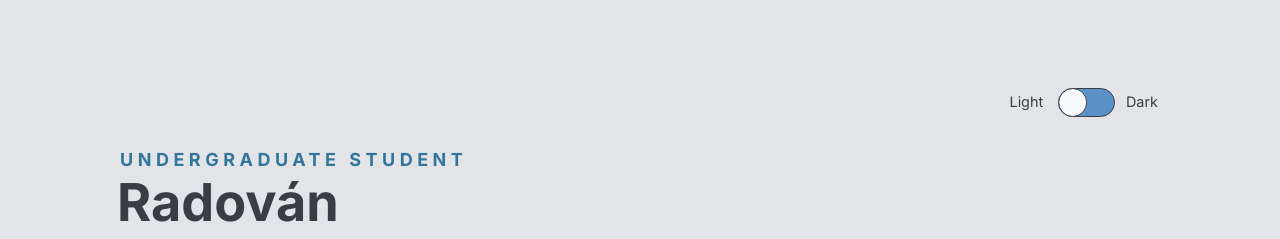
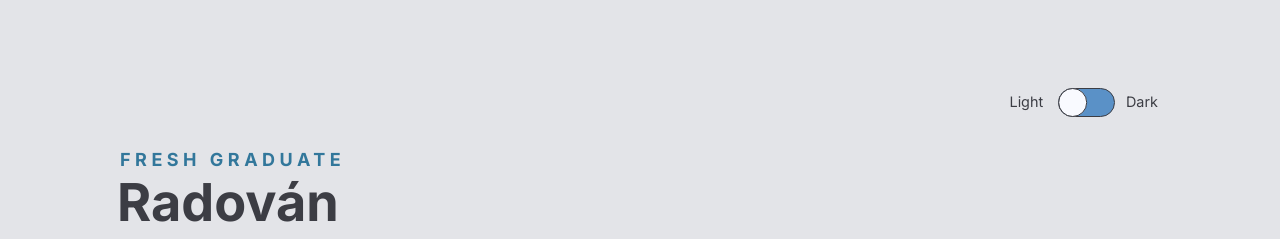
Before and after one commit to radovan-novakovity/radovan-novakovity.github.io, a plain HTML site: page index.html in a window 1280 px wide. Shown: the top 239 px of the page. Drawn offline with Linux system fonts and the light colour scheme.

Commit message:
changes to title text

```diff
--- a/index.html
+++ b/index.html
@@ -31,7 +31,7 @@
       </header>
       <article class="main-article">
         <div class="text">
-          <h2>Undergraduate student</h2>
+          <h2>Fresh graduate</h2>
           <h1>Radován Novakovity</h1>
           <p>
             I've studied in a Business Informatics Engineer undergraduate
```
